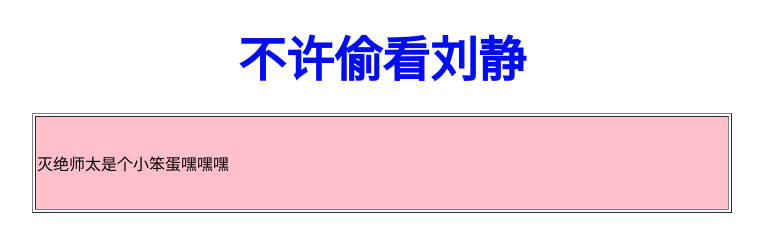
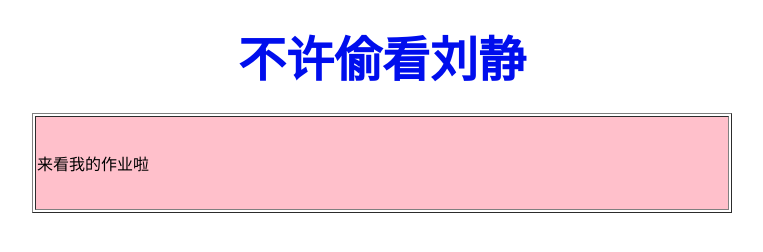
Before and after one commit to LiuJing0716/LiuJing0716.github.io, a plain HTML site: page index.html in a window 1280 px wide. Shown: the whole page, without its empty margins (258-1021 px from the left). Drawn offline with Linux system fonts and the light colour scheme.

Commit message:
Update index.html

```diff
--- a/index.html
+++ b/index.html
@@ -11,7 +11,7 @@
 <p>
 <table border="1" width="700" height="100" bgcolor="white" align="center">
 <tr bgcolor="pink">
-<td>灭绝师太是个小笨蛋嘿嘿嘿</td>
+<td>来看我的作业啦</td>
 </tr>
 </table>
 </p>
```
